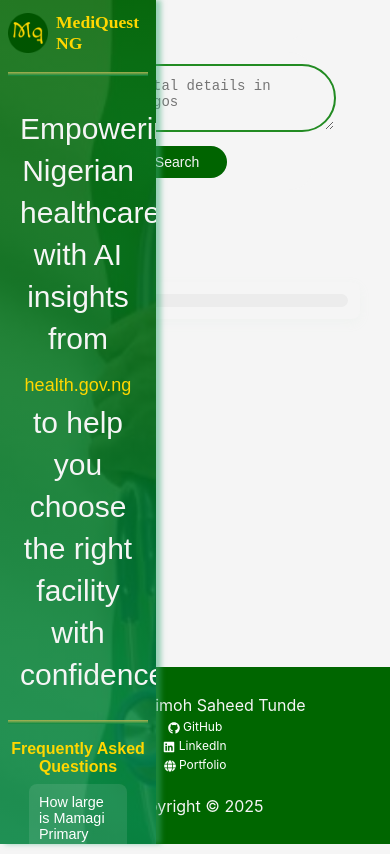
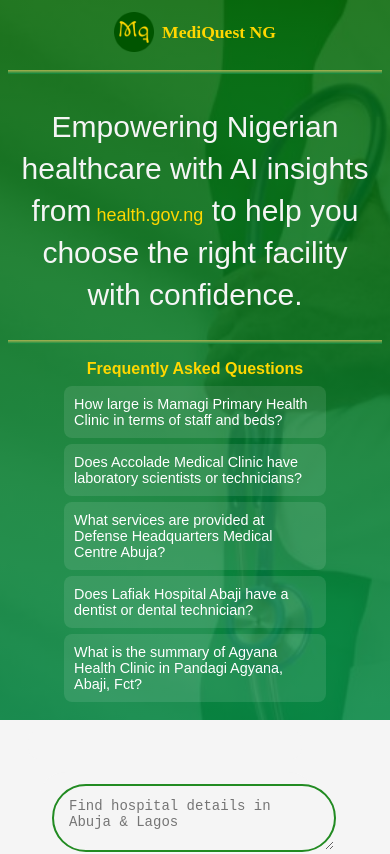
Before and after one commit to Saheed388/llm_frontend_project, a React (Vite) app: page / in a window 390 px wide. Shown: the top 854 px of the page. Built offline with nearby package versions, Linux system fonts and the light colour scheme.

Commit message:
new commit

```diff
--- a/src/Hero.css
+++ b/src/Hero.css
@@ -109,71 +109,18 @@
     font-size: clamp(0.7rem, 1.8vw, 0.85rem);
   }
 }
-@media (max-width: 768px) {
-  /* Logo & Branding */
-  .logo {
-    max-width: 100%;
-    justify-content: center;  /* keep centered */
-    margin-bottom: 0.5rem;
-    padding-top: 10px;
-  }
 
-  .logo-img {
-    width: 40px;
-    height: 40px;
-  }
-
-  .logo-text {
-    font-size: 1.1rem;
-    font-weight: 600;
-  }
-
-  /* Description text */
-  .hero-subtitle {
-    font-size: 25px;
-    line-height: 1.4;
-    padding: 0 12px;  /* add side padding */
-    text-align: center;
-    color: #f5f5f5;
-  }
-
-  /* FAQ Section */
-  .faq-title {
-    font-size: 1rem;
-    margin: 1rem 0 0.5rem 0;
-    text-align: center;
-    color: #ffd700;
-  }
-
-  .faq-list {
-    list-style: none;
-    padding: 0;
-    margin: 0 auto;
-    width: 70%; /* reduce width so it’s not edge-to-edge */
-  }
-
-  .faq-item {
-    background: rgba(255, 255, 255, 0.1); /* subtle contrast */
-    border-radius: 8px;
-    padding: 10px;
-    margin: 6px 0;
-    font-size: 0.9rem;
-    color: #fff;
-    cursor: pointer;
-    transition: background 0.3s;
-    text-align: left;
-  }
-
-  .faq-item:hover {
-    background: rgba(255, 215, 0, 0.2);
-    color: #ffd700;
-  }
-}
-
-/* logo logo logo */
+/* Tab */
 
 @media (max-width: 480px) {
-  /* Logo & Branding */
+
+  .hero {
+    position: relative;  /* don’t fix it on small screens */
+    width: 100%;        /* full width on mobile */
+    max-width: 100%;
+    height: auto;       /* let it grow naturally */
+    box-shadow: none;   /* optional: remove sidebar shadow */
+  }
   .logo {
     max-width: 100%;
     justify-content: center;  /* keep centered */
```
